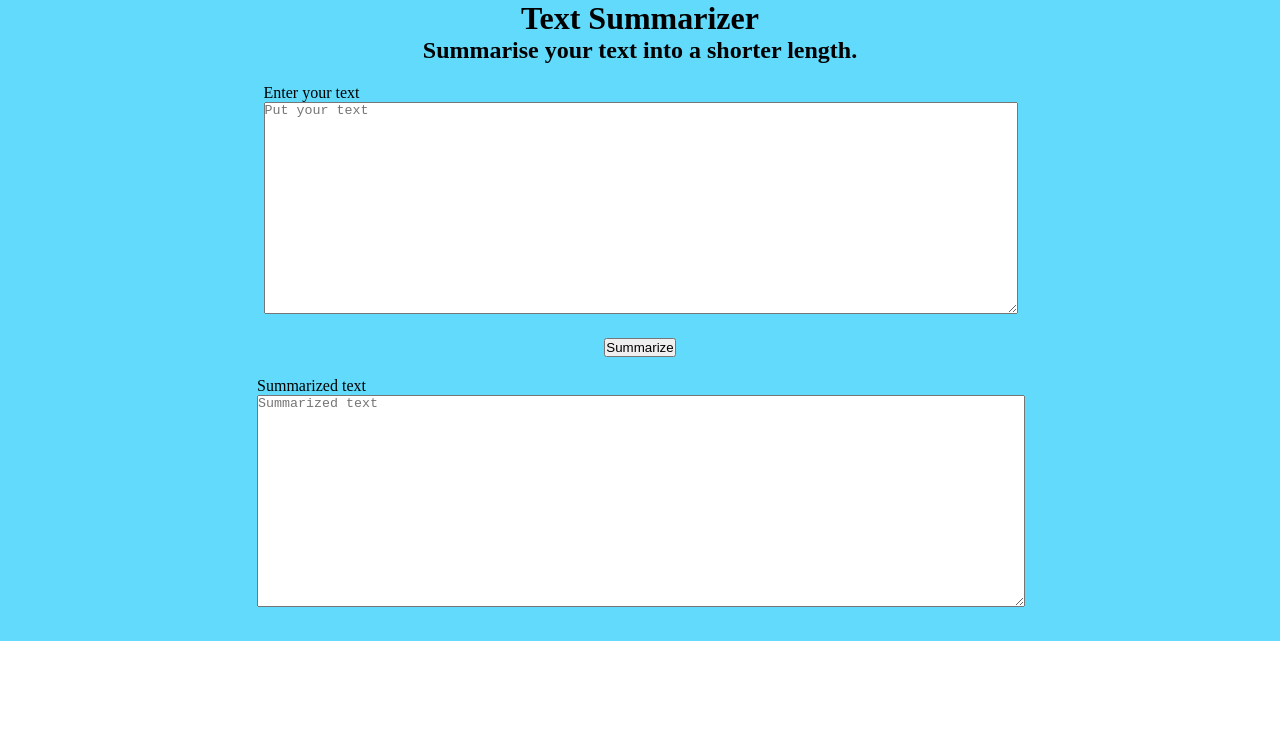
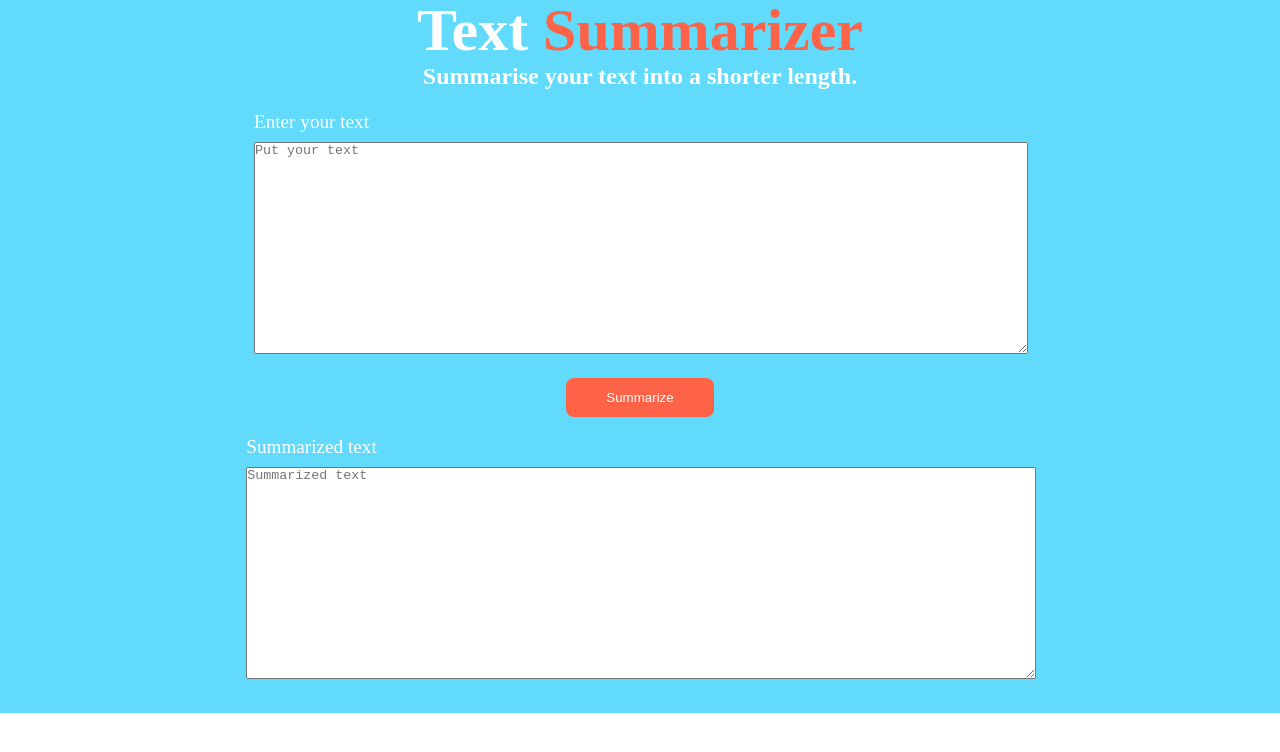
Before and after one commit to femakin/TextSummarization-with-ChatGPT-and-React, a React (Create React App) app in the folder textsummarization/: page / in a window 1280 px wide. Shown: the top 752 px of the page. Built offline with nearby package versions, Linux system fonts and the light colour scheme.

Commit message:
progress

```diff
--- a/textsummarization/src/App.css
+++ b/textsummarization/src/App.css
@@ -70,7 +70,7 @@
 
 textarea {
   width: 100%;
-  /* margin-top: 100px; */
+  margin-top: 10px;
 }
 
 #root {
@@ -90,3 +90,36 @@ textarea {
   flex-direction: column;
   margin-bottom: 20px;
 }
+
+.header_text {
+  font-size: 3.75rem;
+  line-height: 1;
+  color: #ffffff;
+}
+
+.text_active {
+  color: tomato;
+}
+
+.header_summary {
+  font-size: 1.5rem;
+  line-height: 2rem;
+  color: #ffffff;
+}
+
+button {
+  padding: 0.75rem 2.5rem;
+  border-radius: 0.5rem;
+  border: #ffffff;
+  background: tomato;
+  color: #ffffff;
+}
+
+label {
+  color: #ffffff;
+  font-size: 1.2rem;
+  line-height: 1.25rem;
+  font-weight: 500;
+
+
+}
--- a/textsummarization/src/App.js
+++ b/textsummarization/src/App.js
@@ -10,7 +10,7 @@ function App() {
 
   const configuration = new Configuration({
     // apiKey: process.env.OPENAI_API_KEY,
-    apiKey: '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'
+    apiKey: 'your_API_Key'
   });
   const openai = new OpenAIApi(configuration);
 
@@ -68,7 +68,8 @@ function App() {
 
 
   function generatePrompt(text) {
-    return `Summarize this text into five lines  ${text}.`;
+    // return `Summarize this text into five lines  ${text}.`;
+    return `Summarize this text into five lines  ${text}. and break them into seperate lines`;
   }
 
 
@@ -78,8 +79,8 @@ function App() {
 
 
       <div className='header'  >
-        <h1>Text  <span>Summarizer</span></h1>
-        <h2> Summarise your text into a shorter length.</h2>
+        <h1 className='header_text' >Text  <span className='text_active'  >Summarizer</span></h1>
+        <h2 className='header_summary' > Summarise your text into a shorter length.</h2>
       </div>
 
 
```
